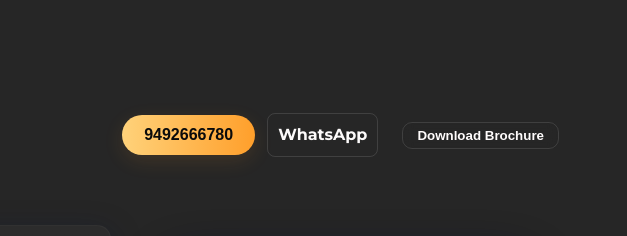
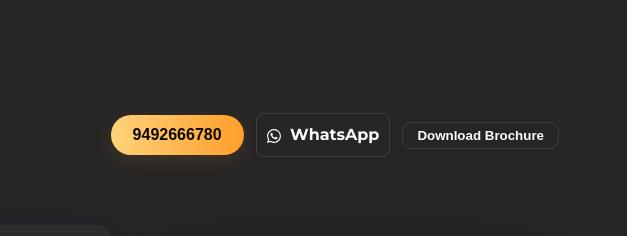
Before and after one commit to Nithinsai022/UMARTSMARTSHOP, a plain HTML site: page index.html in a window 1280 px wide. Shown: the top 236 px of the page, 653-1280 px from the left. Drawn offline with Linux system fonts and the light colour scheme.

Commit message:
your update message

```diff
--- a/index.html
+++ b/index.html
@@ -27,7 +27,15 @@
       <div class="cta-top">
       <div class="phone-pill"><button onclick="window.location.href='tel:+919492666780'">9492666780 </button></div>
 
-          <div class="badge-small"><a href="https://wa.me/message/MGQXAWNE3OL5C1" target="_blank" style="color: rgb(253, 251, 251); text-decoration: none;"> WhatsApp</div>
+          <div class="badge-small">
+  <a href="https://wa.me/message/MGQXAWNE3OL5C1" target="_blank" style="color: rgb(253, 251, 251); text-decoration: none;">
+    <svg xmlns="http://www.w3.org/2000/svg" width="14" height="14" fill="currentColor" viewBox="0 0 16 16" style="vertical-align: middle; margin-right: 5px;">
+      <path d="M13.601 2.326A7.85 7.85 0 0 0 7.994 0C3.627 0 .068 3.558.064 7.926c0 1.399.366 2.76 1.057 3.965L0 16l4.204-1.102a7.9 7.9 0 0 0 3.79.965h.004c4.368 0 7.926-3.558 7.93-7.93A7.9 7.9 0 0 0 13.6 2.326zM7.994 14.521a6.6 6.6 0 0 1-3.356-.92l-.24-.144-2.494.654.666-2.433-.156-.251a6.56 6.56 0 0 1-1.007-3.505c0-3.626 2.957-6.584 6.591-6.584a6.56 6.56 0 0 1 4.66 1.931 6.56 6.56 0 0 1 1.928 4.66c-.004 3.639-2.961 6.592-6.592 6.592m3.615-4.934c-.197-.099-1.17-.578-1.353-.646-.182-.065-.315-.099-.445.099-.133.197-.513.646-.627.775-.114.133-.232.148-.43.05-.197-.1-.836-.308-1.592-.985-.59-.525-.985-1.175-1.103-1.372-.114-.198-.011-.304.088-.403.087-.088.197-.232.296-.346.1-.114.133-.198.198-.33.065-.134.034-.248-.015-.347-.05-.099-.445-1.076-.612-1.47-.16-.389-.323-.335-.445-.34-.114-.007-.247-.007-.38-.007a.73.73 0 0 0-.529.247c-.182.198-.691.677-.691 1.654s.71 1.916.81 2.049c.098.133 1.394 2.132 3.383 2.992.47.205.84.326 1.129.418.475.152.904.129 1.246.08.38-.058 1.171-.48 1.338-.943.164-.464.164-.86.114-.943-.049-.084-.182-.133-.38-.232"/>
+    </svg>
+    WhatsApp
+  </a>
+</div>
+
 
         <button class="btn-outline">
   <a href="brochures.pdf" target="_blank" style="color: rgb(255, 252, 252); text-decoration: none;">
```
